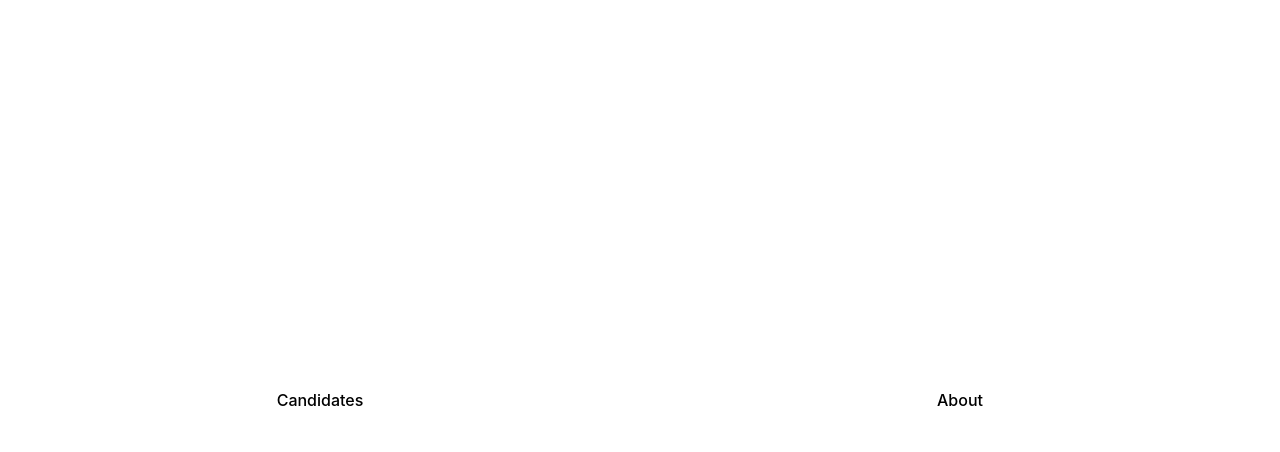
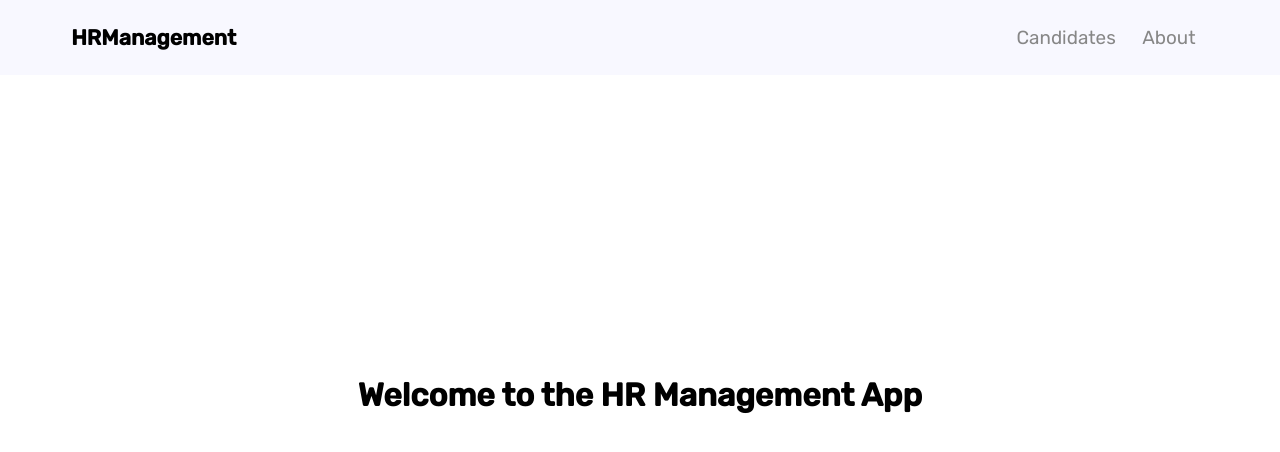
Before and after one commit to aniler0/hr-management-project-react, a React (Create React App) app: page / in a window 1280 px wide. Shown: the top 452 px of the page. Built offline with nearby package versions, Linux system fonts and the light colour scheme.

Commit message:
add navbar and layout

```diff
--- a/public/index.html
+++ b/public/index.html
@@ -1,20 +1,21 @@
 <!DOCTYPE html>
 <html lang="en">
+
 <head>
   <meta charset="utf-8" />
   <link rel="icon" href="%PUBLIC_URL%/favicon.ico" />
   <meta name="viewport" content="width=device-width, initial-scale=1" />
   <meta name="theme-color" content="#000000" />
-    <meta
-      name="description"
-      content="Web site created using create-react-app"
-    />
+  <meta name="description" content="Web site created using create-react-app" />
   <link rel="apple-touch-icon" href="%PUBLIC_URL%/logo192.png" />
   <!--
       manifest.json provides metadata used when your web app is installed on a
       user's mobile device or desktop. See https://developers.google.com/web/fundamentals/web-app-manifest/
     -->
   <link rel="manifest" href="%PUBLIC_URL%/manifest.json" />
+  <link rel="preconnect" href="https://fonts.googleapis.com">
+  <link rel="preconnect" href="https://fonts.gstatic.com" crossorigin>
+  <link href="https://fonts.googleapis.com/css2?family=Rubik:wght@300;400;500&display=swap" rel="stylesheet">
   <!--
       Notice the use of %PUBLIC_URL% in the tags above.
       It will be replaced with the URL of the `public` folder during the build.
@@ -24,8 +25,9 @@
       work correctly both with client-side routing and a non-root public URL.
       Learn how to configure a non-root public URL by running `npm run build`.
     -->
-    <title>React App</title>
+  <title>HR Management</title>
 </head>
+
 <body>
   <noscript>You need to enable JavaScript to run this app.</noscript>
   <div id="root"></div>
@@ -40,4 +42,5 @@
       To create a production bundle, use `npm run build` or `yarn build`.
     -->
 </body>
+
 </html>
--- a/src/App.jsx
+++ b/src/App.jsx
@@ -1,16 +1,19 @@
 import { Route, Routes } from "react-router-dom";
 import "./App.scss";
 import Candidates from "./pages/Candidates";
-import Home from "./pages/Home";
 import About from "./pages/About";
+import { Layout } from "components";
+import Home from "pages/Home";
 
 function App() {
   return (
     <>
       <Routes>
-        <Route path="/" element={<Home />} />
-        <Route path="candidates" element={<Candidates />} />
-        <Route path="about" element={<About />} />
+        <Route path="/" element={<Layout />}>
+          <Route index element={<Home />} />
+          <Route path="candidates" element={<Candidates />} />
+          <Route path="about" element={<About />} />
+        </Route>
       </Routes>
     </>
   );
--- a/src/components/Button/styles.scss
+++ b/src/components/Button/styles.scss
@@ -8,4 +8,5 @@
   font-weight: 600;
   color: $secondaryPurple;
   cursor: pointer;
+  font-weight: 500;
 }
--- /dev/null
+++ b/src/components/Layout/Layout.jsx
@@ -0,0 +1,16 @@
+import { Navbar } from "components";
+import React from "react";
+import { Outlet } from "react-router-dom";
+
+const Layout = () => {
+  return (
+    <div>
+      <Navbar />
+      <div>
+        <Outlet />
+      </div>
+    </div>
+  );
+};
+
+export default Layout;
--- /dev/null
+++ b/src/components/Navbar/Navbar.jsx
@@ -0,0 +1,31 @@
+import React from "react";
+import { Link, NavLink } from "react-router-dom";
+import "./styles.scss";
+
+const Navbar = () => {
+  return (
+    <nav className="navbar">
+      <div className="navbar__Container">
+        <Link to="/">
+          <h1>HRManagement</h1>
+        </Link>
+        <span className="link__Wrapper">
+          <NavLink
+            className={({ isActive }) => (isActive ? "active" : "inactive")}
+            to="/candidates"
+          >
+            Candidates
+          </NavLink>
+          <NavLink
+            className={({ isActive }) => (isActive ? "active" : "inactive")}
+            to="/about"
+          >
+            About
+          </NavLink>
+        </span>
+      </div>
+    </nav>
+  );
+};
+
+export default Navbar;
--- /dev/null
+++ b/src/components/Navbar/styles.scss
@@ -0,0 +1,46 @@
+@import "../../styles/globalStyles.scss";
+
+.navbar {
+  display: flex;
+  justify-content: center;
+  align-items: center;
+  background-color: ghostwhite;
+  padding: 0.8em 0.5em;
+  .navbar__Container {
+    display: flex;
+    flex-direction: row;
+    justify-content: space-between;
+    width: 90%;
+    align-items: center;
+    h1 {
+      font-size: calc(0.8vw + 0.7em);
+      user-select: none;
+    }
+
+    .link__Wrapper {
+      display: flex;
+      a {
+        display: flex;
+        justify-content: center;
+        padding: 0.7em;
+        align-items: center;
+        font-size: calc(0.6vw + 0.7em);
+        font-weight: 400;
+        transition: color 0.2s ease-in;
+        color: rgb(135, 135, 135);
+
+        &:hover {
+          color: black;
+        }
+
+        &.active {
+          color: black;
+        }
+      }
+    }
+  }
+
+  @media screen and (max-width: 768px) {
+    flex-direction: column;
+  }
+}
--- a/src/components/index.js
+++ b/src/components/index.js
@@ -1 +1,3 @@
 export { default as Button } from "./Button/Button";
+export { default as Navbar } from "./Navbar/Navbar";
+export { default as Layout } from "./Layout/Layout";
--- a/src/index.scss
+++ b/src/index.scss
@@ -3,6 +3,7 @@
   padding: 0;
   border: 0;
   text-decoration: none;
+  font-family: "Rubik", sans-serif;
 }
 a {
   color: black;
--- a/src/pages/Home.jsx
+++ b/src/pages/Home.jsx
@@ -1,15 +1,10 @@
 import React from "react";
-import { Link } from "react-router-dom";
 import "styles/pages/home.scss";
+
 const Home = () => {
   return (
     <div className="home__Container">
-      <Link className="link__Wrapper" to="/candidates">
-        Candidates
-      </Link>
-      <Link className="link__Wrapper" to="/about">
-        About
-      </Link>
+      <h1>Welcome to the HR Management App</h1>
     </div>
   );
 };
--- a/src/styles/pages/about.scss
+++ b/src/styles/pages/about.scss
@@ -3,16 +3,18 @@
   flex-direction: column;
   align-items: center;
   justify-content: center;
-  height: 100vh;
+  height: 80vh;
   position: relative;
   .about__Text {
     display: flex;
     flex-direction: column;
-    margin: 50px auto;
-    height: 80vh;
-    width: 90%;
+    margin-top: 50px;
+    height: 90vh;
+    width: 85%;
     font-size: calc(0.7vw + 0.7em);
-
+    h1 {
+      font-weight: 500;
+    }
     .paragraph__Wrapper {
       margin-top: 2em;
       p {
--- a/src/styles/pages/home.scss
+++ b/src/styles/pages/home.scss
@@ -1,28 +1,9 @@
 @import "../globalStyles.scss";
 
 .home__Container {
-  width: 100%;
-  height: 100vh;
   display: flex;
+  flex-direction: column;
+  align-items: center;
   justify-content: center;
-  align-items: center;
-
-  .link__Wrapper {
-    display: flex;
-    justify-content: center;
-    align-items: center;
-    width: 100%;
-    height: 100%;
-    transition: background-color 0.2s ease-in;
-    font-weight: 500;
-    &:visited {
-      color: black;
-    }
-    &:hover {
-      background-color: $primaryGrey;
-    }
-  }
-  @media screen and (max-width: 768px) {
-    flex-direction: column;
-  }
+  height: 80vh;
 }
```
Also changed, not shown: src/api/axios.js (added, +8 -0 lines). Lines whose indentation alone changed are shown as unchanged.
